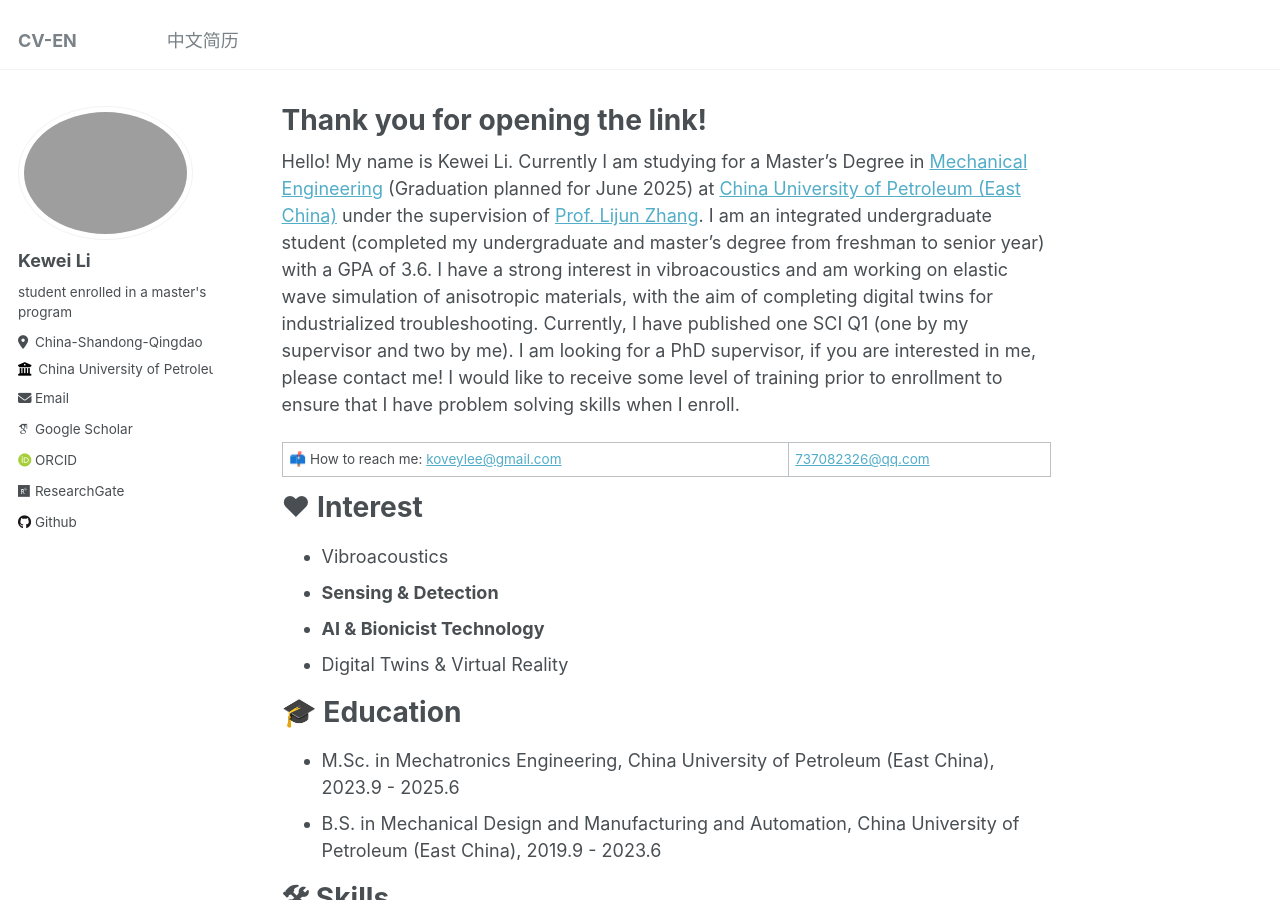
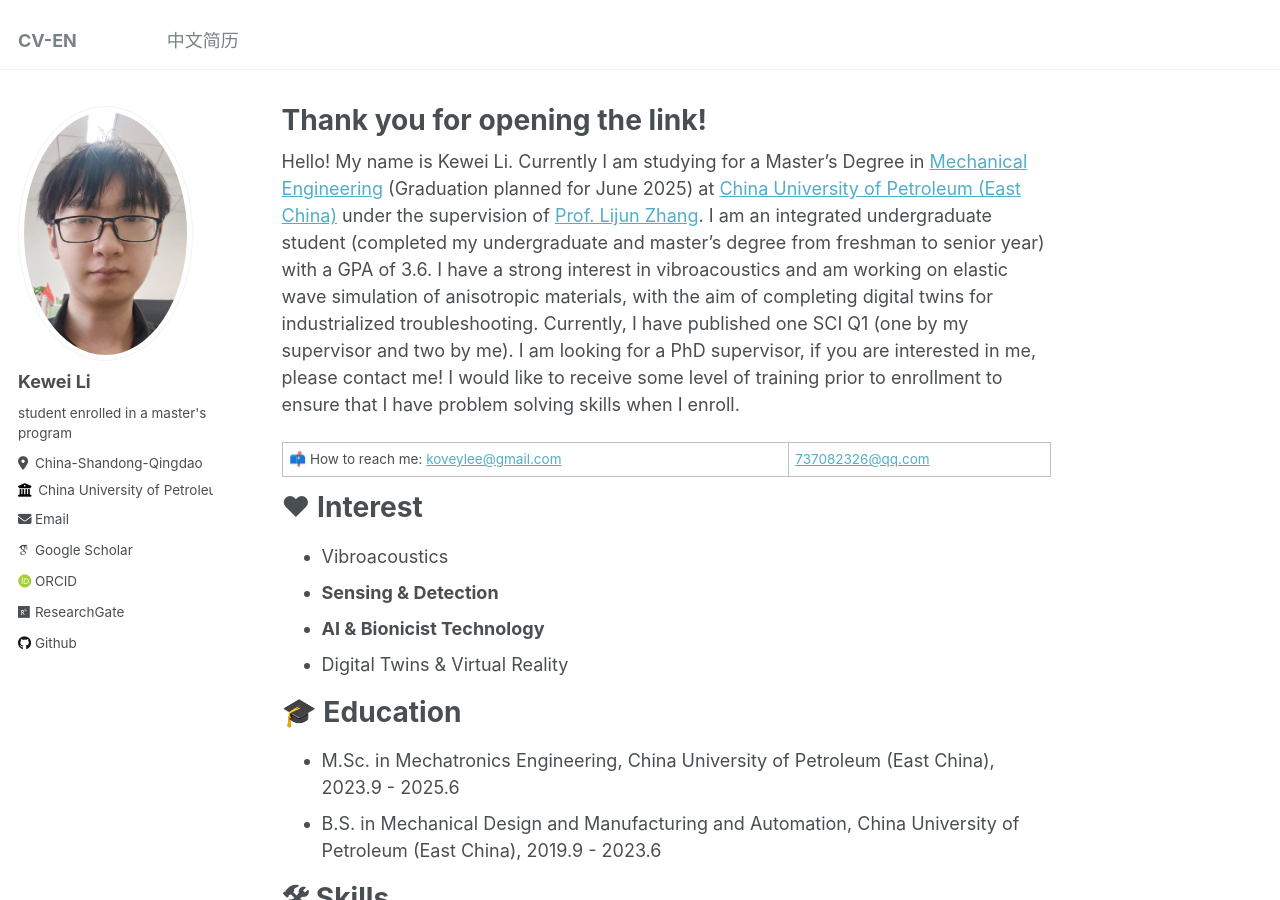
Before and after one commit to TheHangedManC/TheHangedManC-thehangedmanc.github.io, a Jekyll site: the page built from _pages/about.md, in a window 1280 px wide and 900 px high. Built offline with Jekyll 4.4.1, drawn with Linux system fonts in a browser that asks for light colours; some web fonts are replaced.

Commit message:
Update _config.yml

```diff
--- a/_config.yml
+++ b/_config.yml
@@ -21,7 +21,7 @@ repository               : "thehangedmanc.github.io"
 #               Additional customization can be done by editing /_includes/author-profile.html
 author:
   # Biographic information
-  avatar           : "me.png"
+  avatar           : "profile.png"
   name             : "Kewei Li"
   pronouns         : "student enrolled in a master's program"
   bio              : # "Short biography for the left-hand sidebar"
```
